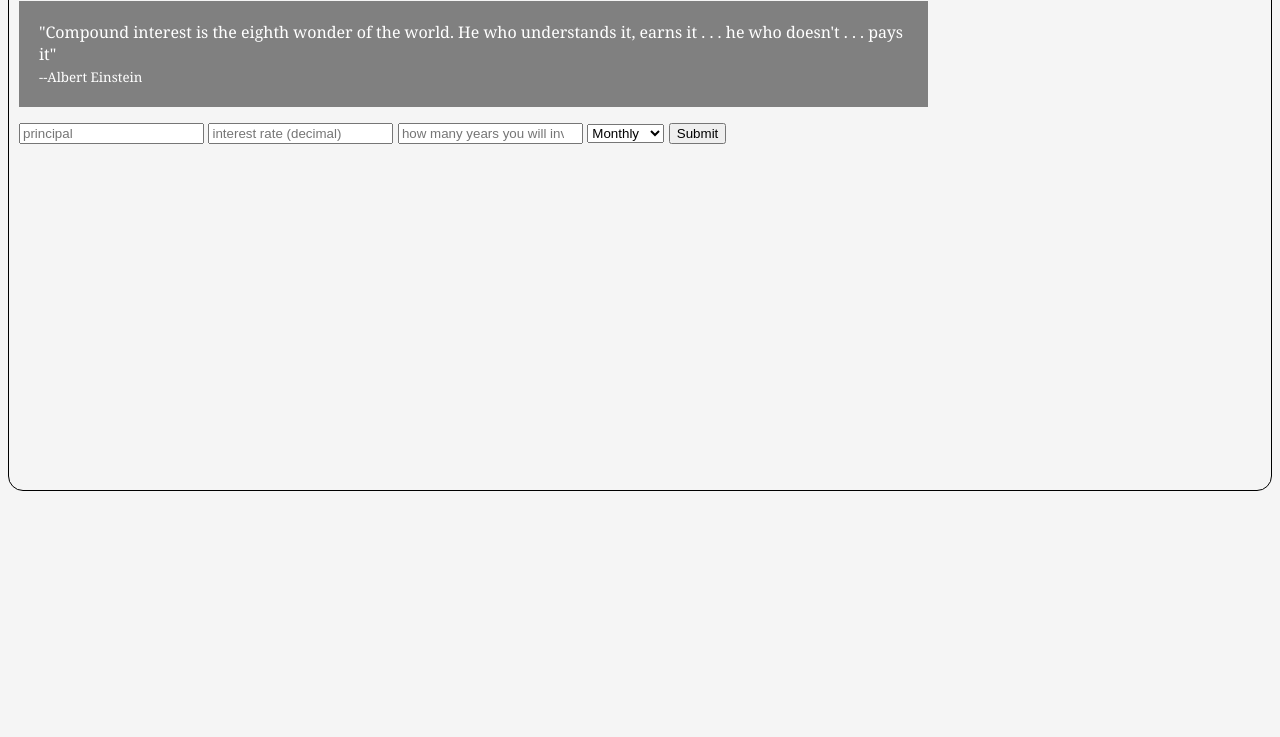
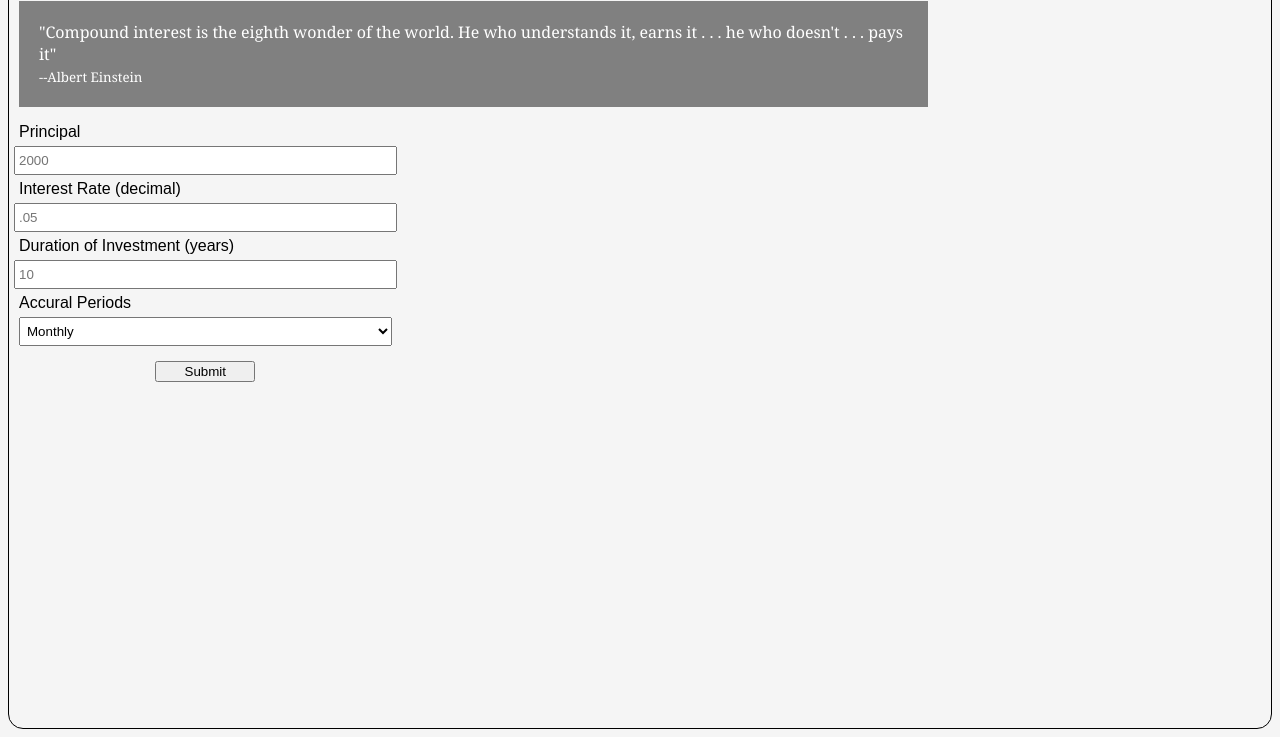
Before and after one commit to mdutro002/visualFunds, a website: page app/index.html in a window 1280 px wide. Shown: the part 98-835 px from the top of the page. Before the commit the page ends 800 px from the top, so only its background shows below. Drawn offline with Linux system fonts and the light colour scheme.

Commit message:
more tidying/styles

```diff
--- a/app/index.html
+++ b/app/index.html
@@ -23,6 +23,33 @@
     }
     #attribution{
       font-size: smaller;
+    }
+    #parameters{
+      display: flex;
+      flex-direction: column;
+      align-items: center;
+      width: 30%;
+    }
+    #parameters input{
+      margin: 5px;
+      padding: 5px 3px;
+      width: 100%;
+    }
+
+    label{
+      align-self: flex-start;
+    }
+
+    select{
+      width: 100%;
+      padding: 5px 3px;
+      margin-bottom: 15px;
+      margin-top: 5px;
+    }
+
+    button{
+      width: 100px;
+      align-self: center;
     }
   </style>
 <script src="https://canvasjs.com/assets/script/canvasjs.min.js"></script>
@@ -70,10 +97,14 @@
 <body>
   <h1>EighthWonder</h1>
   <p id="quote">"Compound interest is the eighth wonder of the world. He who understands it, earns it . . . he who doesn't . . . pays it"<br/> <span id="attribution"> --Albert Einstein</span></p>
-  <form name="parameters" onsubmit="calcInterest(principle.value, rate.value, duration.value, times.value)">
-    <input name="principle" placeholder="principal" type="number">
-    <input name="rate" placeholder="interest rate (decimal)" type="number" min="0" step="any">
-    <input name="duration" placeholder="how many years you will invest" type="number">
+  <form id="parameters" onsubmit="calcInterest(principle.value, rate.value, duration.value, times.value)">
+    <label for="principle">Principal</label>
+    <input name="principle" placeholder="2000" type="number">
+    <label for="rate">Interest Rate (decimal)</label>
+    <input name="rate" placeholder=".05" type="number" min="0" step="any">
+    <label for="duration">Duration of Investment (years)</label>
+    <input name="duration" placeholder="10" type="number">
+    <label for="times">Accural Periods</label>
     <select name="times">
       <option value="12">Monthly</option>
       <option value="4">Quarterly</option>
```
